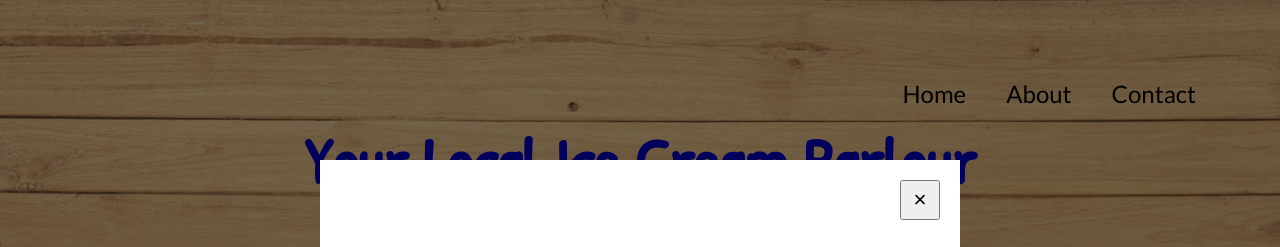
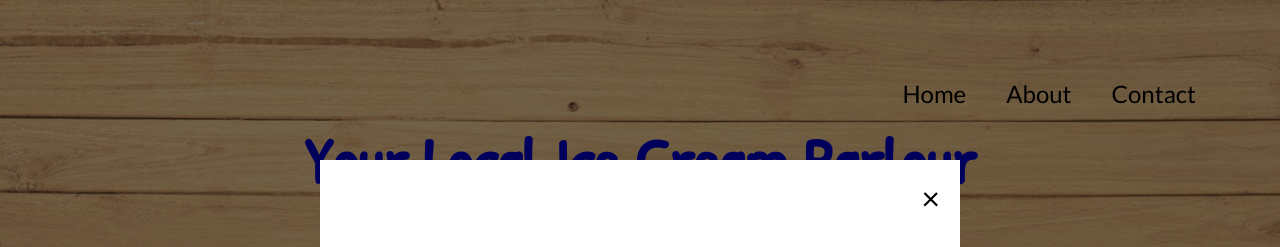
Before and after one commit to LucasSilbernagel/ice-cream, a plain HTML site: page index.html in a window 1280 px wide. Both pictures are taken after a click on the button "Join our Newsletter!". Shown: the top 247 px of the page. Drawn offline with nearby package versions, Linux system fonts and the light colour scheme.

Commit message:
removed button style for close button

```diff
--- a/index.html
+++ b/index.html
@@ -74,9 +74,7 @@
     <div class="modal">
         <!-- The modal content -->
         <div class="modal-content">
-            <button type="button" class="close" aria-label="Close">
-                <span aria-hidden="true" class="x">&times;</span>
-              </button>
+            <span class="close" aria-label="Close">&times;</span>
             <p>Sign up for our monthly newsletter, including coupons and special events!</p>
             <form action="#" id="form" for="email">
                 <input title="email" type="email" name="email" class="email" id="email" placeholder="Your email address" for="email">
--- a/style.css
+++ b/style.css
@@ -175,9 +175,7 @@ h2 {
     }
 
     .close {
-        height: 40px;
-        width: 40px;
-        min-width: 40px;
+        font-size: 2rem;
         float: right;
     }
 
@@ -188,8 +186,6 @@ h2 {
     .close:hover,
     .close:focus {
         cursor: pointer;
-        color: #D3D3D3;
-        background: #000000;
     }
 
     .success {
```
